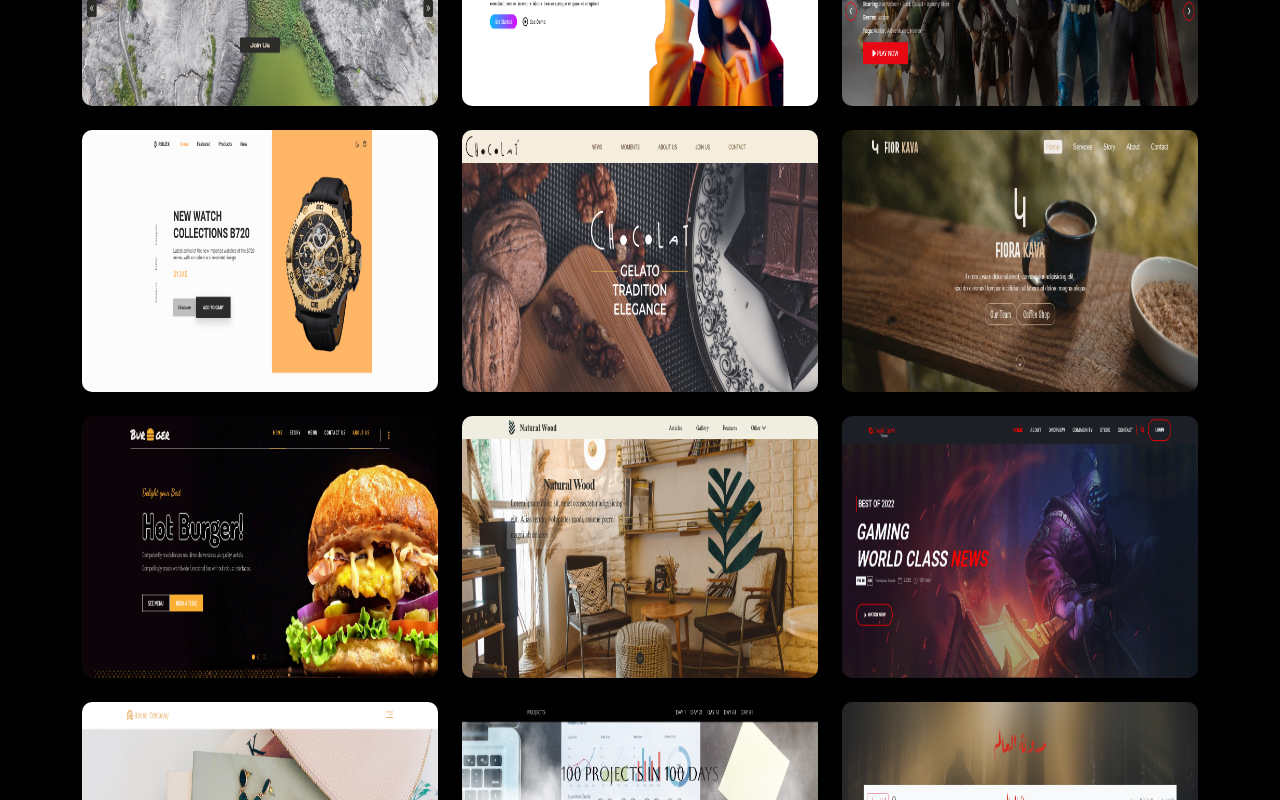
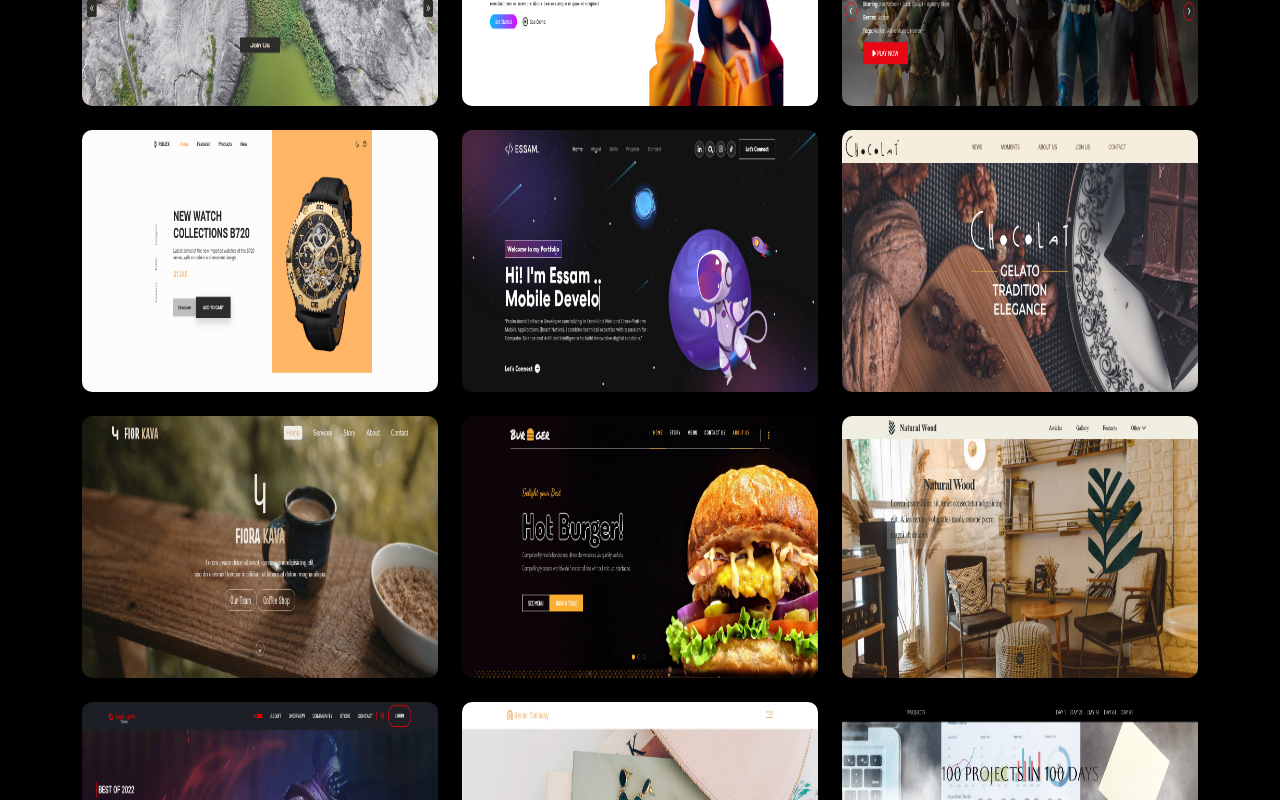
Before and after one commit to x39OME/personal-website-sam-reactjs, a React (Create React App) app in the folder personal-website-essam/: page / in a window 1280 px wide. Shown: the part 3000-3800 px from the top of the page. Built offline with nearby package versions, Linux system fonts and the light colour scheme; the HTML template or start-up script is replaced by a standard one.

Commit message:
Update frontEnd.js

```diff
--- a/personal-website-essam/src/data/frontEnd.js
+++ b/personal-website-essam/src/data/frontEnd.js
@@ -16,6 +16,7 @@ import portfolioTemplate from '../assets/images/projects/front-end/portfolio-tem
 import portfolioTemplateReact from '../assets/images/projects/front-end/portfolio-template-react.png'
 import vrWorldMetavers from '../assets/images/projects/front-end/vr-world-metavers.png';
 import streamitCimaWebsite from '../assets/images/projects/front-end/streamit-cima-website.png';
+import personalWebsiteSam from '../assets/images/projects/front-end/personal-website-sam-reactjs.png';
 
 
 export const frontEnd = [
@@ -50,6 +51,14 @@ export const frontEnd = [
     imgUrl: watches,
     repo:'https://github.com/x39OME/watches-website',
     demo:'https://x39ome.github.io/watches-website/',
+  },
+  {
+    title:'Personal Website Sam - React.js',
+    description: 'Creating a website using Claude AI with Dark mode',
+    imgUrl: personalWebsiteSam,
+    technologies: ['ReactJs • ', 'Responsive • ', 'Components • ', 'Bootstrap • ', 'React Bootstrap', 'Data • '],
+    repo:'https://github.com/x39OME/personal-website-sam-reactjs',
+    demo:'https://x39ome.github.io/personal-website-sam-reactjs/',
   },
   {
     title: 'Chocolatier Website',
@@ -124,7 +133,7 @@ export const frontEnd = [
     demo:'https://x39ome.github.io/dashboard-website/',
   },
   {
-    title:'MyPortfolio',
+    title:'My Portfolio',
     description: 'My old portfolio Glass Design',
     technologies: ['Html • ', 'Css • ', 'Javascript • ', 'Responsive • ', 'Dark Theme'],
     imgUrl: oldPortfolioSam,
@@ -150,14 +159,9 @@ export const frontEnd = [
   {
     title: 'Portfolio Template - React.js',
     description: 'Graduation Project for Camp Ustudy',
-    technologies: ['ReactJs • ', 'Responsive • ', 'Components • ', 'Bootstrap • ', 'React Bootstrap '],
+    technologies: ['ReactJs • ', 'Responsive • ', 'Components • ', 'Bootstrap • ', ' Bootstrap icons '],
     imgUrl: portfolioTemplateReact,
     repo:'https://github.com/x39OME/Ustudy-Final-Project-Portfolio-React',
     demo:'https://github.com/x39OME/Ustudy-Final-Project-Portfolio-React?tab=readme-ov-file#steps',
   },
-  {
-    title: 'Business Startup',
-    description: 'Design & Development',
-    imgUrl: projImg1,
-  },
 ];
```
